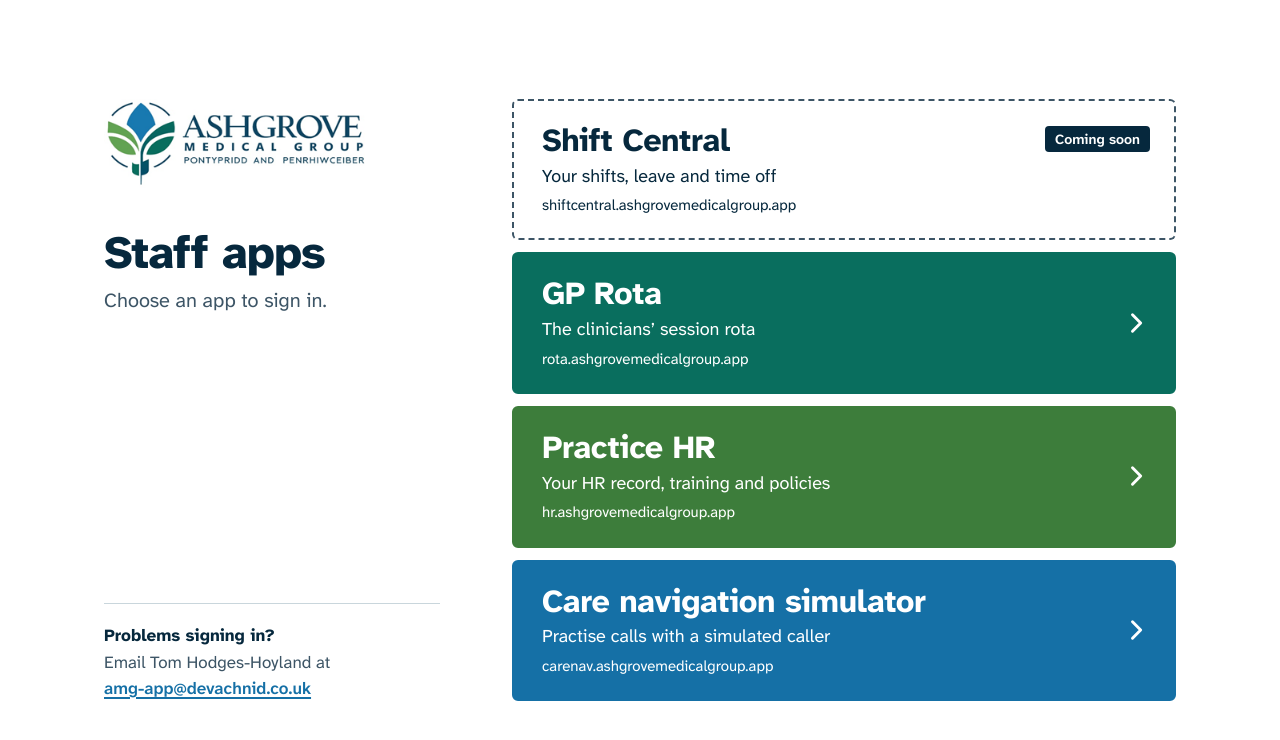
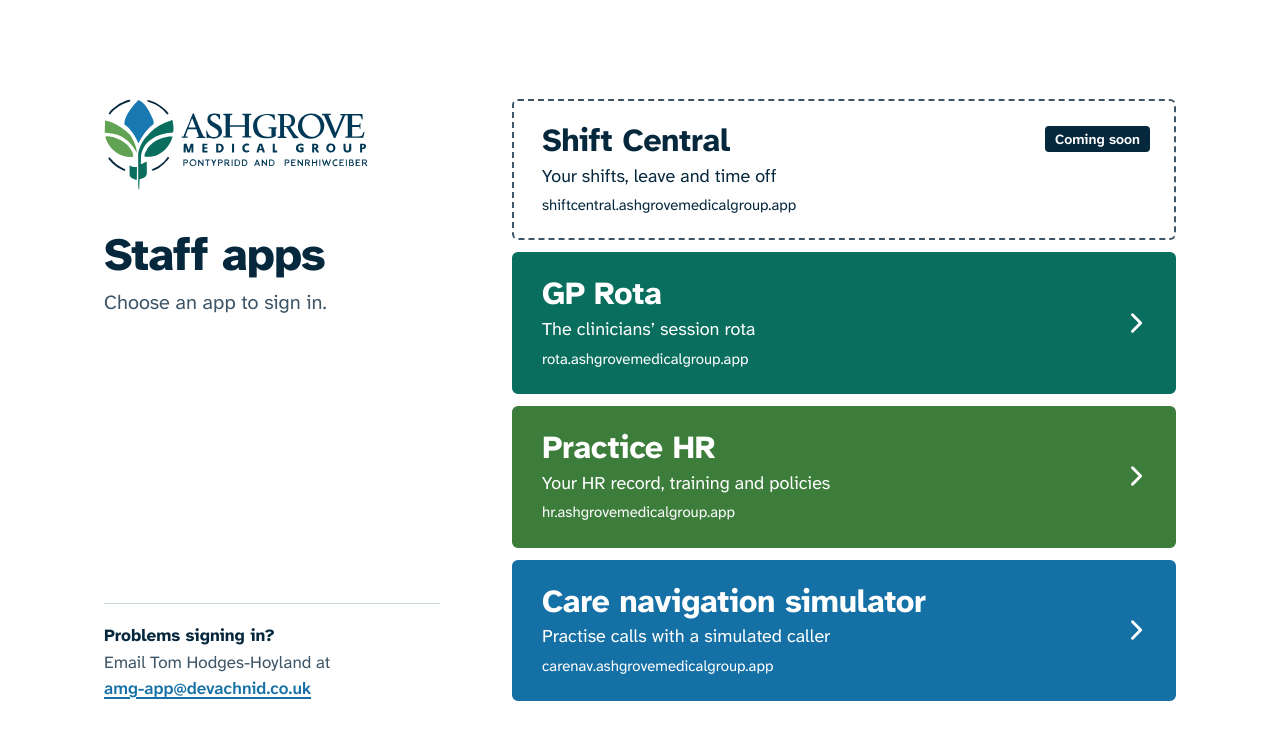
Before and after one commit to devachnid/practice-apps, a plain HTML site: page public/index.html in a window 1280 px wide. Drawn offline with Linux system fonts and the light colour scheme.

Commit message:
Replace the logo PNG with an SVG (#1)
The 330px PNG was soft on high-resolution screens. The SVG is built from
the practice's vector artwork with its fills set to the colours of the PNG
it replaces, so the page looks the same and the logo is sharp at any size.
Stacked duplicate shapes in the source file are dropped and coordinates
rounded to two decimal places, which takes it from 80 KB to 41 KB.


Claude-Session: https://claude.ai/code/session_011dh1WACCfpE1EA3XqANLm1

Co-authored-by: Claude <noreply@anthropic.com>

```diff
--- a/public/index.html
+++ b/public/index.html
@@ -19,7 +19,7 @@
   <div class="page">
 
     <header class="intro">
-      <img class="logo" src="/img/ashgrove-medical-group.png" width="330" height="112"
+      <img class="logo" src="/img/ashgrove-medical-group.svg" width="1433" height="496"
            alt="Ashgrove Medical Group, Pontypridd and Penrhiwceiber">
       <h1>Staff apps</h1>
       <p class="lead">Choose an app to sign in.</p>
--- a/public/styles.css
+++ b/public/styles.css
@@ -121,8 +121,8 @@ body {
   height: auto;
 }
 
-/* The logo file has a white background. On the dark ground it sits on a
-   white plate of its own. */
+/* The logo's wordmark is navy, which the dark ground would swallow, so
+   there it sits on a white plate of its own. */
 @media (prefers-color-scheme: dark) {
   .logo {
     box-sizing: content-box;
```
Also changed, not shown: public/img/ashgrove-medical-group.png (deleted), public/img/ashgrove-medical-group.svg (added), 1 other file.
